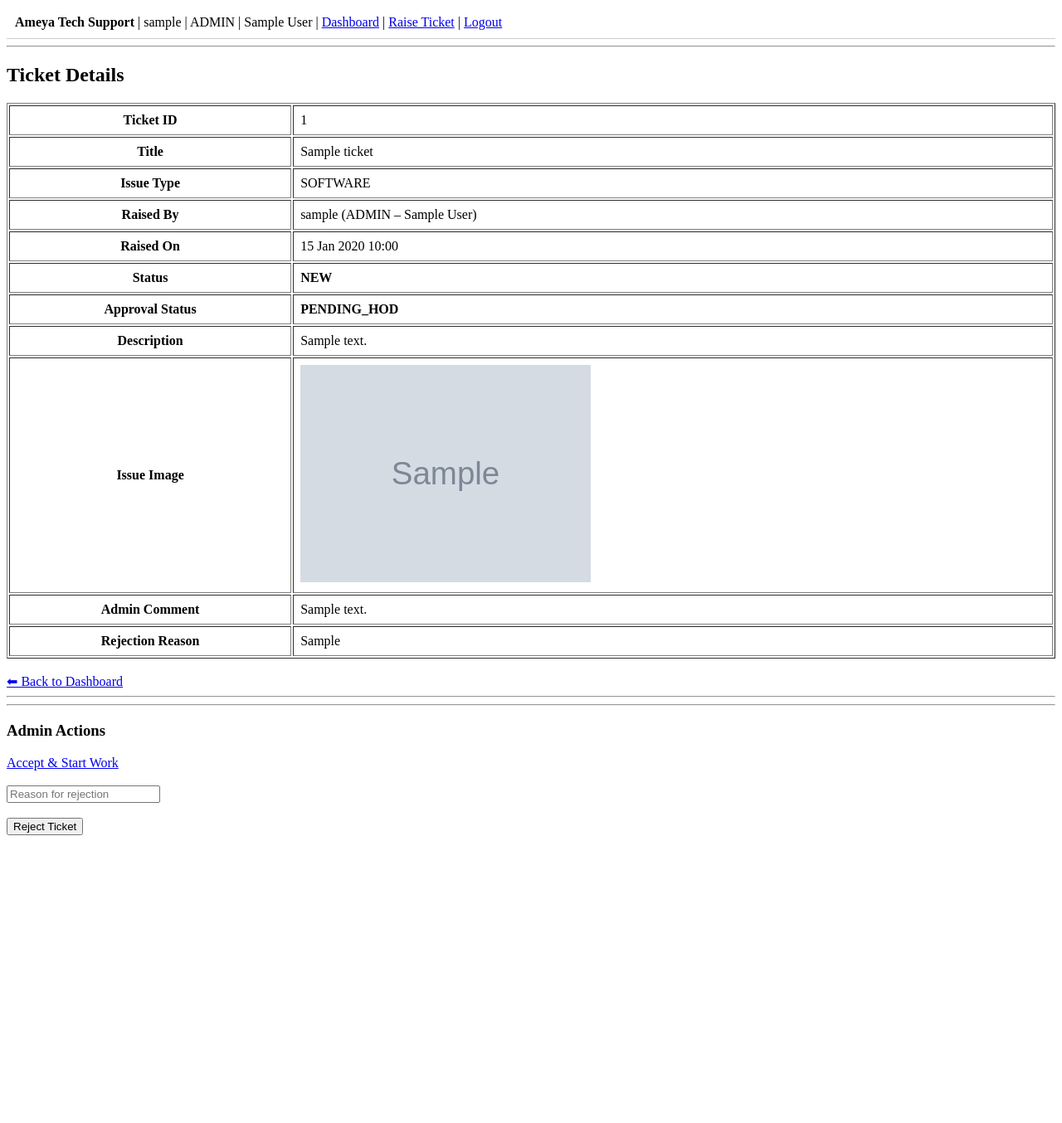
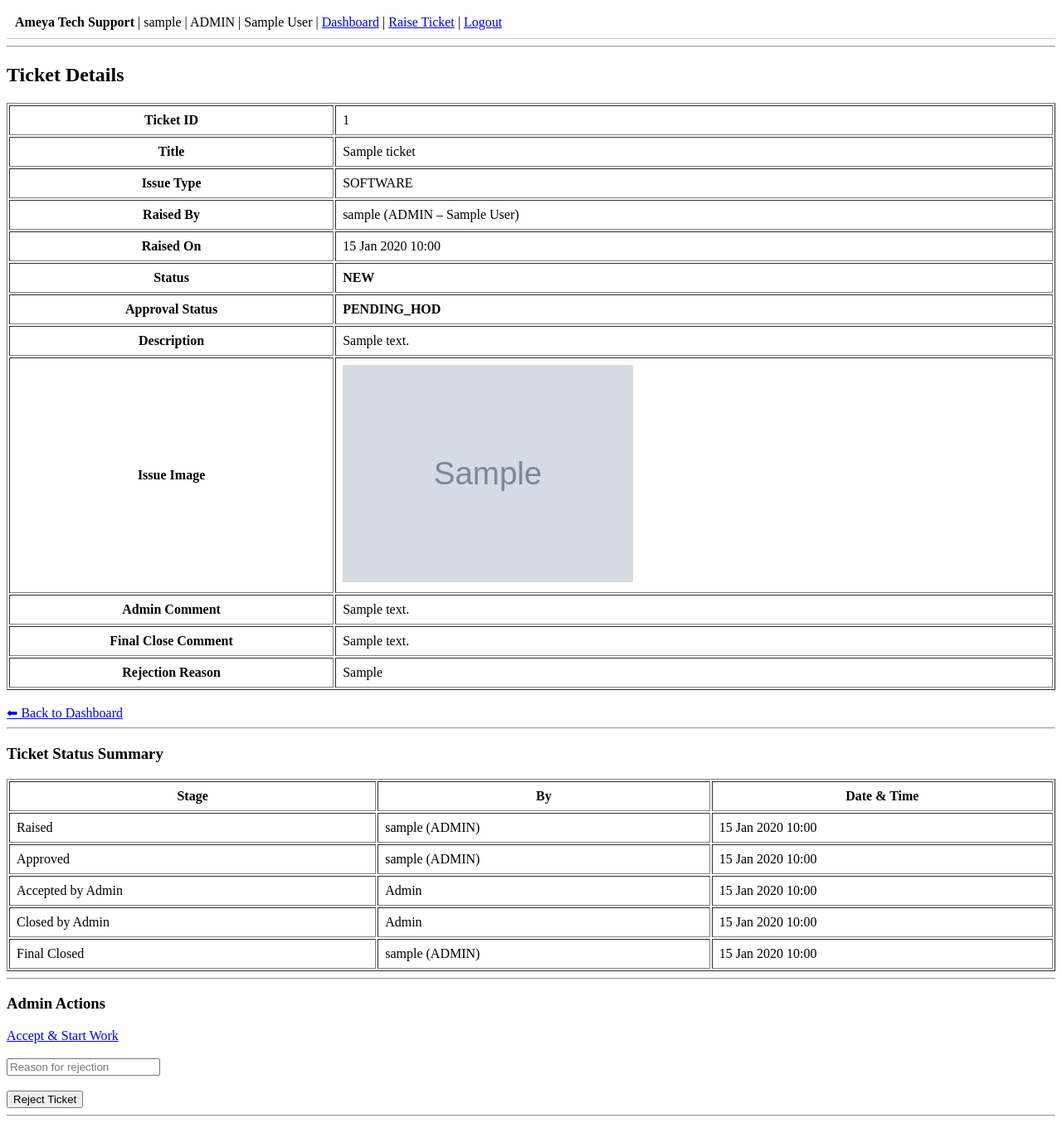
Before and after one commit to MauliKarande/Ticketing-System, a Django app: page /tickets/details/1/ in a window 1280 px wide. Shown: the whole page at 83% size. Before the commit the page ends 1007 px from the top, so only its background shows below. Run offline with Django 5.2, Linux system fonts and the light colour scheme; a user stored in the database is signed in; tables that the repository leaves empty hold one stand-in row (values such as "Sample post"); grey boxes marked "Sample" are stand-in pictures.

Commit message:
full project without css style and without history button

```diff
--- a/templates/ticket_details.html
+++ b/templates/ticket_details.html
@@ -68,6 +68,13 @@
     </tr>
     {% endif %}
 
+    {% if ticket.resolution_summary %}
+    <tr>
+        <th>Final Close Comment</th>
+        <td>{{ ticket.resolution_summary }}</td>
+    </tr>
+    {% endif %}
+
     {% if ticket.rejection_reason %}
     <tr>
         <th>Rejection Reason</th>
@@ -81,10 +88,61 @@
 
 <hr>
 
-{# ================= HOD / MANAGER APPROVAL ================= #}
+<!-- ================= STATUS SUMMARY ================= -->
 
-{% if ticket.approval_status == 'PENDING_HOD' %}
-    {% if user.role == 'HOD' or user.role == 'MANAGER' %}
+<h3>Ticket Status Summary</h3>
+
+<table border="1" cellpadding="8" width="100%">
+    <tr>
+        <th>Stage</th>
+        <th>By</th>
+        <th>Date & Time</th>
+    </tr>
+
+    <tr>
+        <td>Raised</td>
+        <td>{{ ticket.raised_by.username }} ({{ ticket.raised_by.role }})</td>
+        <td>{{ ticket.created_at|date:"d M Y H:i" }}</td>
+    </tr>
+
+    {% if ticket.approved_by %}
+    <tr>
+        <td>Approved</td>
+        <td>{{ ticket.approved_by.username }} ({{ ticket.approved_by.role }})</td>
+        <td>{{ ticket.approved_at|date:"d M Y H:i" }}</td>
+    </tr>
+    {% endif %}
+
+    {% if ticket.accepted_at %}
+    <tr>
+        <td>Accepted by Admin</td>
+        <td>Admin</td>
+        <td>{{ ticket.accepted_at|date:"d M Y H:i" }}</td>
+    </tr>
+    {% endif %}
+
+    {% if ticket.admin_closed_at %}
+    <tr>
+        <td>Closed by Admin</td>
+        <td>Admin</td>
+        <td>{{ ticket.admin_closed_at|date:"d M Y H:i" }}</td>
+    </tr>
+    {% endif %}
+
+    {% if ticket.final_closed_by %}
+    <tr>
+        <td>Final Closed</td>
+        <td>{{ ticket.final_closed_by.username }} ({{ ticket.final_closed_by.role }})</td>
+        <td>{{ ticket.final_closed_at|date:"d M Y H:i" }}</td>
+    </tr>
+    {% endif %}
+</table>
+
+<hr>
+
+<!-- ================= HOD / MANAGER APPROVAL ================= -->
+
+{% if ticket.approval_status == 'PENDING_HOD' and user.role in 'HOD MANAGER' %}
 
 <h3>Approve / Reject Ticket</h3>
 
@@ -101,12 +159,10 @@
     </button>
 </form>
 
-    {% endif %}
+<hr>
 {% endif %}
 
-<hr>
-
-{# ================= ADMIN ACTIONS ================= #}
+<!-- ================= ADMIN ACTIONS ================= -->
 
 {% if user.role == 'ADMIN' and ticket.status == 'NEW' %}
 
@@ -120,40 +176,32 @@
 
 <form method="post" action="{% url 'admin_reject_ticket' ticket.id %}">
     {% csrf_token %}
-    <input type="text"
-           name="rejection_reason"
-           placeholder="Reason for rejection"
-           required>
+    <input type="text" name="rejection_reason" placeholder="Reason for rejection" required>
     <br><br>
-    <button type="submit" class="btn btn-danger">
-        Reject Ticket
-    </button>
+    <button type="submit" class="btn btn-danger">Reject Ticket</button>
 </form>
 
+<hr>
 {% endif %}
 
 {% if user.role == 'ADMIN' and ticket.status == 'IN_PROGRESS' %}
 
-<hr>
 <h3>Admin Close Ticket</h3>
 
 <form method="post" action="{% url 'admin_close_ticket' ticket.id %}">
     {% csrf_token %}
-    <textarea name="admin_close_comment"
-              placeholder="Work done / resolution details"
-              required></textarea>
+    <textarea name="admin_close_comment" placeholder="Work done / resolution details" required></textarea>
     <br><br>
-    <button type="submit" class="btn btn-warning">
-        Close Ticket (Admin)
-    </button>
+    <button type="submit" class="btn btn-warning">Close Ticket (Admin)</button>
 </form>
 
+<hr>
 {% endif %}
 
-{# ================= FINAL CLOSE BY HOD / MANAGER ================= #}
+<!-- ================= FINAL CLOSE ================= -->
 
 {% if ticket.status == 'ADMIN_CLOSED' and user.role in 'HOD MANAGER' %}
-<hr>
+
 <h3>Final Closure (HOD / Manager)</h3>
 
 <form method="post" action="{% url 'final_close_ticket' ticket.id %}">
@@ -165,8 +213,9 @@
         style="width:100%; height:80px;"
     ></textarea>
     <br><br>
-    <button type="submit">Final Close Ticket</button>
+    <button type="submit" class="btn btn-dark">Final Close Ticket</button>
 </form>
+
 {% endif %}
 
 {% endblock %}
--- a/tickets/models.py
+++ b/tickets/models.py
@@ -24,10 +24,11 @@ class Ticket(models.Model):
     APPROVAL_STATUS_CHOICES = (
         ('NOT_REQUIRED', 'Not Required'),
         ('PENDING_HOD', 'Pending HOD Approval'),
-        ('PENDING_MANAGER', 'Pending Manager Approval'),
         ('APPROVED', 'Approved'),
         ('REJECTED', 'Rejected'),
     )
+
+    # ================= CORE FIELDS =================
 
     title = models.CharField(max_length=150)
     issue_type = models.CharField(max_length=20, choices=ISSUE_TYPE_CHOICES)
@@ -59,6 +60,8 @@ class Ticket(models.Model):
         blank=True
     )
 
+    # ================= STATUS =================
+
     status = models.CharField(
         max_length=20,
         choices=STATUS_CHOICES,
@@ -71,6 +74,8 @@ class Ticket(models.Model):
         default='NOT_REQUIRED'
     )
 
+    # ================= AUDIT / TIMELINE =================
+
     approved_by = models.ForeignKey(
         User,
         related_name='tickets_approved',
@@ -78,15 +83,28 @@ class Ticket(models.Model):
         null=True,
         blank=True
     )
+    approved_at = models.DateTimeField(null=True, blank=True)
+
+    accepted_at = models.DateTimeField(null=True, blank=True)
+
+    admin_closed_at = models.DateTimeField(null=True, blank=True)
+
+    final_closed_by = models.ForeignKey(
+        User,
+        related_name='tickets_final_closed',
+        on_delete=models.SET_NULL,
+        null=True,
+        blank=True
+    )
+    final_closed_at = models.DateTimeField(null=True, blank=True)
+
+    # ================= COMMENTS =================
 
     admin_comment = models.TextField(null=True, blank=True)
     rejection_reason = models.TextField(null=True, blank=True)
     resolution_summary = models.TextField(null=True, blank=True)
 
     created_at = models.DateTimeField(auto_now_add=True)
-    accepted_at = models.DateTimeField(null=True, blank=True)
-    admin_closed_at = models.DateTimeField(null=True, blank=True)
-    final_closed_at = models.DateTimeField(null=True, blank=True)
 
     is_active = models.BooleanField(default=True)
 
@@ -94,24 +112,7 @@ class Ticket(models.Model):
         return f"Ticket #{self.id} - {self.title}"
 
 
-    #ticket comment
-class TicketComment(models.Model):
-    ticket = models.ForeignKey(
-        Ticket,
-        related_name='comments',
-        on_delete=models.CASCADE
-    )
-    commented_by = models.ForeignKey(
-        User,
-        on_delete=models.CASCADE
-    )
-    comment = models.TextField()
-    created_at = models.DateTimeField(auto_now_add=True)
-
-    def __str__(self):
-        return f"Comment on Ticket #{self.ticket.id}"
-
-
+# ================= TICKET COMMENTS =================
 
 class TicketComment(models.Model):
     ticket = models.ForeignKey(
--- a/tickets/views.py
+++ b/tickets/views.py
@@ -124,6 +124,7 @@ def ticket_details(request, ticket_id):
 
 # ================= HOD / MANAGER APPROVAL =================
 
+
 @login_required
 def approve_ticket(request, ticket_id):
     ticket = get_object_or_404(Ticket, id=ticket_id)
@@ -134,13 +135,13 @@ def approve_ticket(request, ticket_id):
     if ticket.approval_status != 'PENDING_HOD':
         return redirect(f'/tickets/details/{ticket.id}/')
 
-    # Approve on GET (because UI uses <a>)
     ticket.approval_status = 'APPROVED'
     ticket.approved_by = request.user
-    ticket.approved_at = timezone.now()
+    ticket.approved_at = timezone.now()   # ✅ THIS WAS MISSING
     ticket.save()
 
     return redirect(f'/tickets/details/{ticket.id}/')
+
 
 
 @login_required
@@ -173,11 +174,13 @@ def final_close_ticket(request, ticket_id):
 
     if request.method == 'POST':
         ticket.status = 'FINAL_CLOSED'
-        ticket.final_closed_by = request.user
-        ticket.final_closed_at = timezone.now()
+        ticket.final_closed_by = request.user      # ✅ SAVE USER
+        ticket.final_closed_at = timezone.now()    # ✅ SAVE TIME
+        ticket.resolution_summary = request.POST.get('final_close_comment')
         ticket.save()
 
-    return redirect('/')
+    return redirect(f'/tickets/details/{ticket.id}/')
+
 
 
 # ================= DASHBOARDS =================
```
Also changed, not shown: tickets/migrations/0004_ticket_approved_at_ticket_final_closed_by_and_more.py (added). Lines whose indentation alone changed are shown as unchanged.
